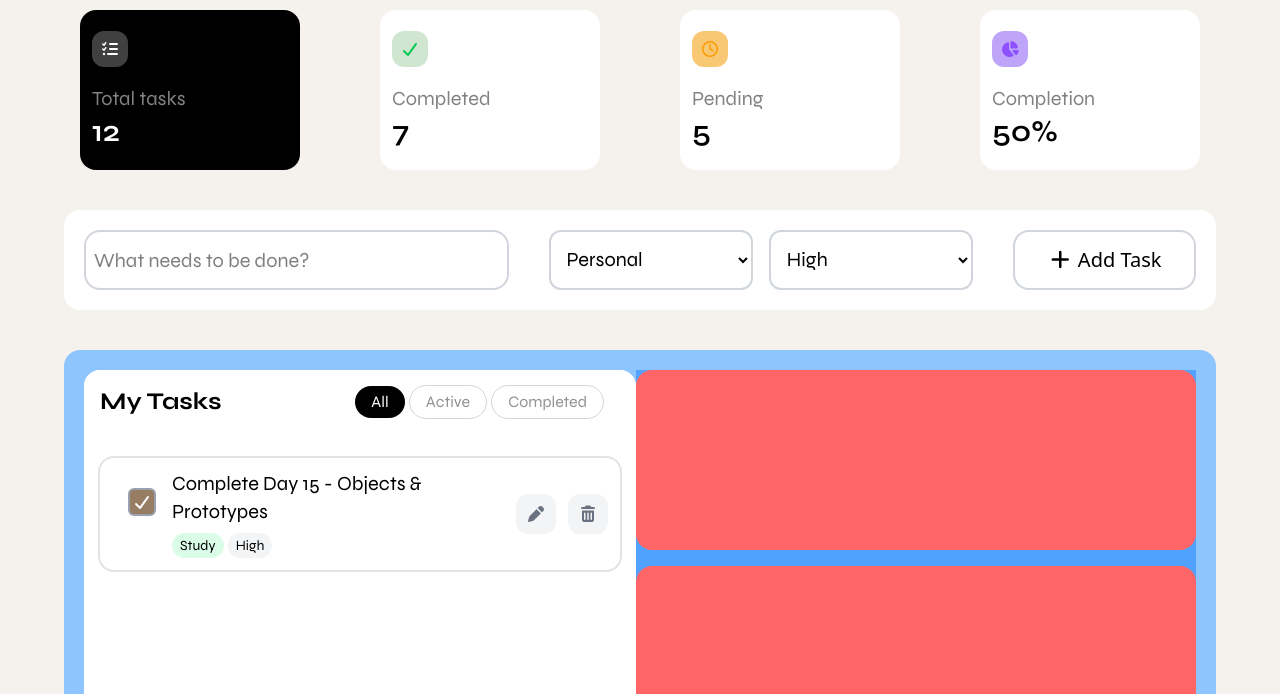
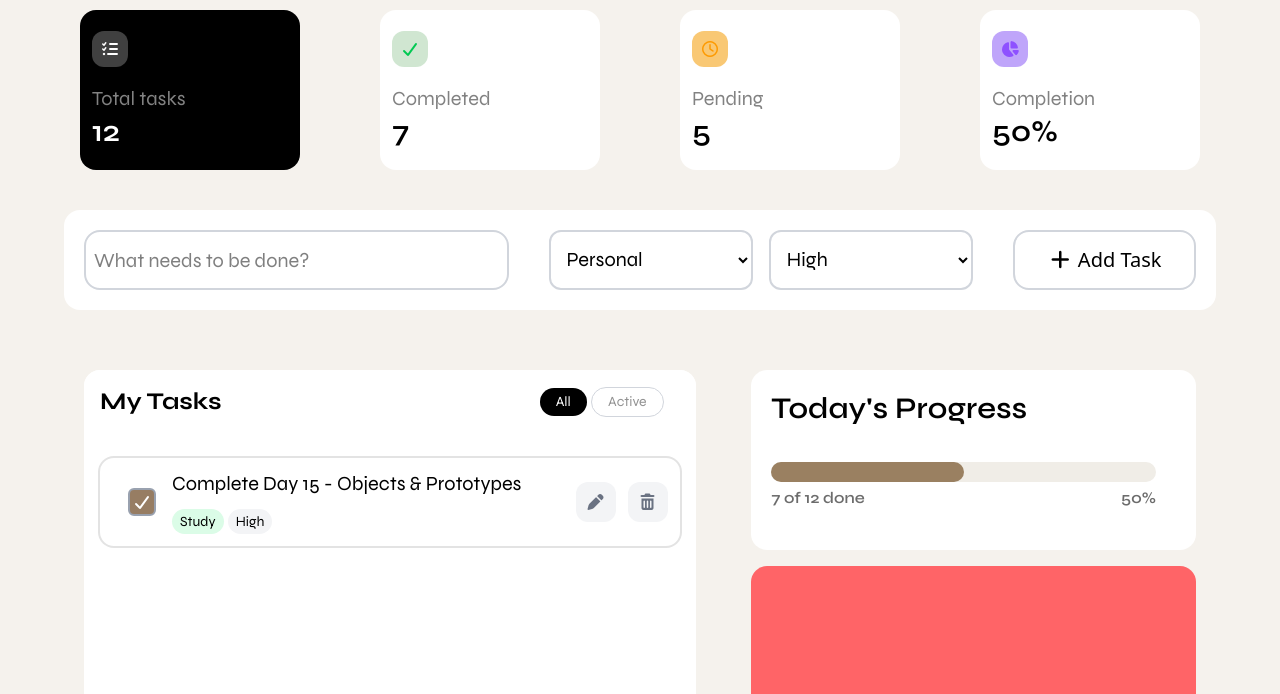
Before and after one commit to DurgeshPatil13/Task-Manager, a website: page index.html in a window 1280 px wide. Shown: the part 106-800 px from the top of the page. Drawn offline with Linux system fonts and the light colour scheme; a web font is replaced by a local one.

Commit message:
added progress bar

```diff
--- a/index.html
+++ b/index.html
@@ -113,40 +113,40 @@
 
 
 
-   <section class="w-[90%] p-5 mx-auto flex justify-between  bg-blue-300  h-120 rounded-2xl mb-5">
+   <section class="w-[90%] sm:p-5 mx-auto lg:flex lg:flex-row flex flex-col gap-5 justify-between  rounded-2xl mb-5">
 <!-- left section -->
- <div class="w-[55%] h-full bg-white relative rounded-2xl hide-scrollbar overflow-y-auto  ">
+ <div class="lg:w-[55%] w-full h-full bg-white relative rounded-2xl hide-scrollbar overflow-y-auto  ">
 <!-- top bar -->
- <div class="h-13 p-8 w-full flex justify-between sticky top-0 z-50 pl-0 items-center    bg-white">
+ <div class="h-13 p-8 w-full flex justify-between sticky top-0 z-50 pl-0 items-center  bg-white">
 <!-- name  my tasks-->
- <div class="text-2xl font-bold ml-4 font-['Syne']">
+ <div class="sm:text-2xl text-xl font-bold ml-4 font-['Syne']">
   My Tasks
  </div>
  <!-- 3 buttons -->
   <div class="">
-    <button class="bg-black text-white px-4 py-1 rounded-3xl font-['Syne']">All</button>
-    <button class="border border-gray-300 text-[#919191] px-4 py-1 rounded-3xl font-['Syne']">Active</button>
-    <button class="border border-gray-300 text-[#919191]  px-4 py-1 rounded-3xl font-['Syne']">Completed</button>
+    <button class="bg-black text-white px-4 py-1 rounded-3xl text-sm sm:text:base font-['Syne']">All</button>
+    <button class="border border-gray-300 text-[#919191] text-sm sm:text:base px-4 py-1 rounded-3xl font-['Syne']">Active</button>
+
   </div>
  </div>
  <!-- task div -->
   <div class="w-full h-90 p-3.5  ">
 <!-- task list  -->
- <div class="p-3 w-full mt-2 flex rounded-2xl border-2 border-[#8b8b8b3e] bg-white">
+ <div class="sm:p-3 p-2 w-full mt-2 flex rounded-2xl border-2 border-[#8b8b8b3e] bg-white">
 <!-- check box -->
- <div class="w-15 h-[4em] flex  justify-center items-center  ">
+ <div class="sm:w-15 w-12 h-[4em] flex  justify-center items-center  ">
  <!-- custom tick box -->
-  <div class="w-7 h-7  rounded-md border-2 text-white bg-[#8d7154e9] flex justify-center items-center border-gray-400">
+  <div class="w-7 h-7   rounded-md border-2 text-white bg-[#8d7154e9] flex justify-center items-center border-gray-400">
 <i class="fa-solid fa-check  "></i>
   </div>
 
  </div>
  <!-- main task -->
-  <div class="h-full text-xl  flex-1 font-['Syne']">
+  <div class="h-full w-full text-[16px] sm:text-xl  flex-1 font-['Syne']">
 
 Complete Day 15 - Objects & Prototypes
 <!-- other info boxes -->
-<div class="w-full mt-1">
+<div class="w-full mt-2">
   <span class="bg-green-100 font-['Syne'] p-1 text-sm px-2 rounded-2xl">Study</span>
    <span class="bg-gray-100 font-['Syne'] p-1 text-sm px-2 rounded-2xl">High</span>
 </div>
@@ -155,13 +155,12 @@ Complete Day 15 - Objects & Prototypes
    <div class="flex gap-3 justify-center items-center">
 
     <button
-        class="w-10 h-10 rounded-xl bg-gray-100 flex items-center justify-center"
-    >
+        class="sm:w-10 sm:h-10 w-8 h-8 ml-2 rounded-xl bg-gray-100 flex items-center justify-center">
         <i class="fa-solid fa-pen text-gray-500"></i>
     </button>
 
     <button
-        class="w-10 h-10 rounded-xl bg-gray-100 flex items-center justify-center"
+        class="sm:w-10 sm:h-10 w-8 h-8 rounded-xl bg-gray-100 flex items-center justify-center"
     >
        <i class="fa-solid fa-trash-can text-gray-500"></i>
     </button>
@@ -178,17 +177,40 @@ Complete Day 15 - Objects & Prototypes
 
 
 
+
+
   </div>
  </div>
 <!--  -->
 <!-- wrapper for both boxes -->
-  <div class="flex flex-col gap-4 bg-blue-400">
+  <div class="flex flex-col lg:w-[40%] w-full gap-4  rounded-2xl ">
      <!-- the progress bar -->
-  <div class="h-45 w-140 rounded-2xl bg-red-400 ">
+  <div class="h-45  rounded-2xl bg bg-white p-5 font-semibold ">
+<!-- todays progress -->
+ <h3 class="text-3xl font-['Syne'] ">
+  Today's Progress
+ </h3>
+ <!-- progress bar div -->
+  <div class=" mt-4 h-[70%] p-5 pl-0 w-full">
+<!-- bar -->
+ <div class="bg-[#F0EDE7] w-full h-5 rounded-2xl">
+<div class="bg-[#9A8061] h-full w-[50%] rounded-2xl">
 
+</div>
+ </div>
+ <!-- number of bars -->
+  <div class="h-5 w-full  mt-1 flex justify-between">
+<span class="font-['Syne'] text-[#6c6c6c]">
+  7 of 12 done
+</span>
+<span class="font-['Syne'] text-[#6c6c6c]">
+  50%
+</span>
+  </div>
+  </div>
   </div>
 <!-- the category box -->
- <div class="h-60 w-140 rounded-2xl bg-red-400">
+ <div class="h-60  rounded-2xl bg-red-400">
 
  </div>
 
--- a/input.css
+++ b/input.css
@@ -1,6 +1,6 @@
 @import "tailwindcss";
 @import url('https://fonts.googleapis.com/css2?family=Bricolage+Grotesque:opsz,wght@12..96,200..800&family=DM+Sans:ital,opsz,wght@0,9..40,100..1000;1,9..40,100..1000&family=Nunito:ital,wght@0,200..1000;1,200..1000&family=Sansita:ital,wght@0,400;0,700;0,800;0,900;1,400;1,700;1,800;1,900&family=Syne:wght@400..800&family=Ubuntu:ital,wght@0,300;0,400;0,500;0,700;1,300;1,400;1,500;1,700&display=swap');
-
+@import url('https://fonts.googleapis.com/css2?family=Bricolage+Grotesque:opsz,wght@12..96,200..800&family=DM+Sans:ital,opsz,wght@0,9..40,100..1000;1,9..40,100..1000&family=Lato:ital,wght@0,100;0,300;0,400;0,700;0,900;1,100;1,300;1,400;1,700;1,900&family=Nunito:ital,wght@0,200..1000;1,200..1000&family=Outfit:wght@100..900&family=Pliant:ital,wght@0,100..900;1,100..900&family=Sansita:ital,wght@0,400;0,700;0,800;0,900;1,400;1,700;1,800;1,900&family=Syne:wght@400..800&family=Ubuntu:ital,wght@0,300;0,400;0,500;0,700;1,300;1,400;1,500;1,700&display=swap');
 .hide-scrollbar::-webkit-scrollbar {
     display: none;
 }
```
Also changed, not shown: output.css.
